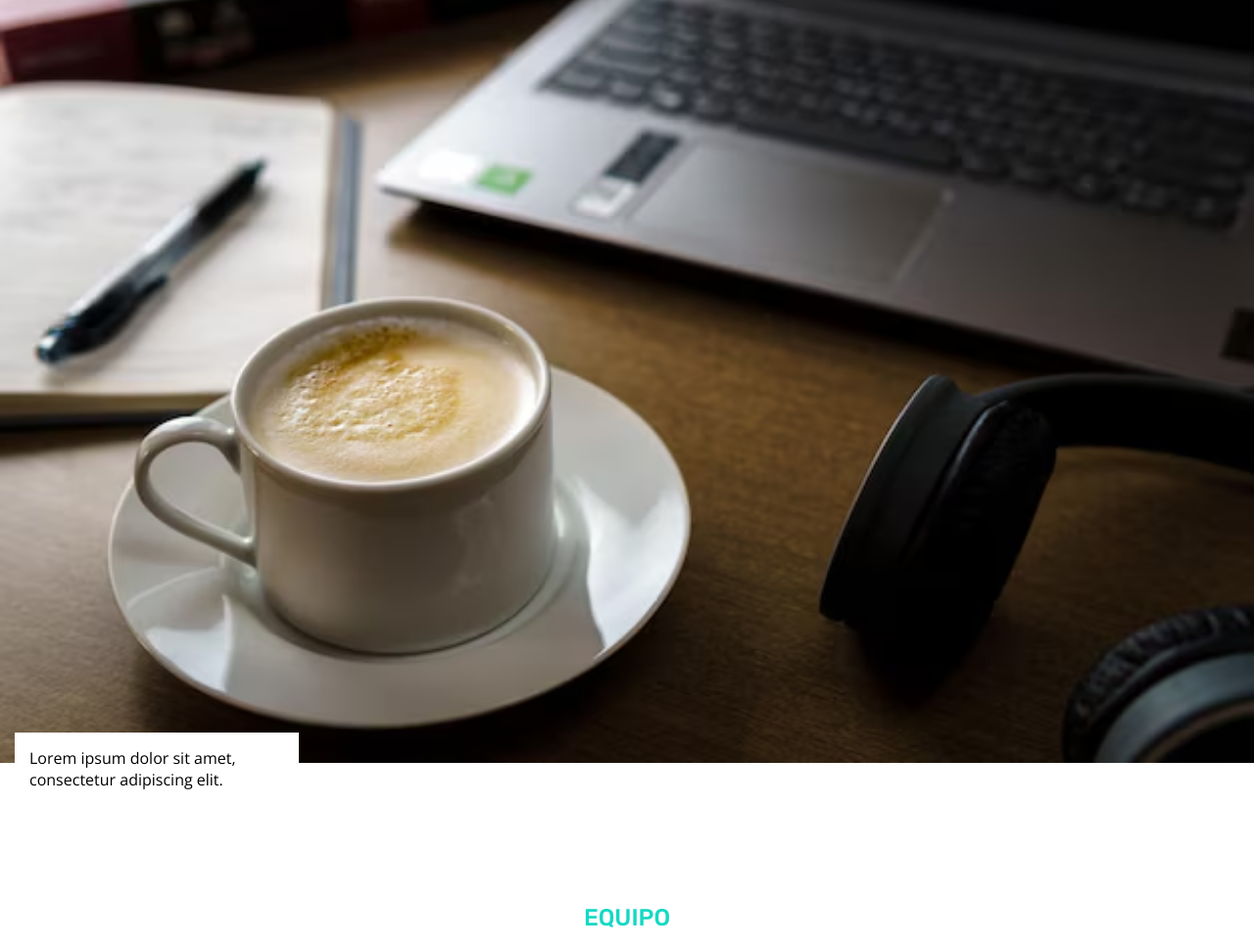
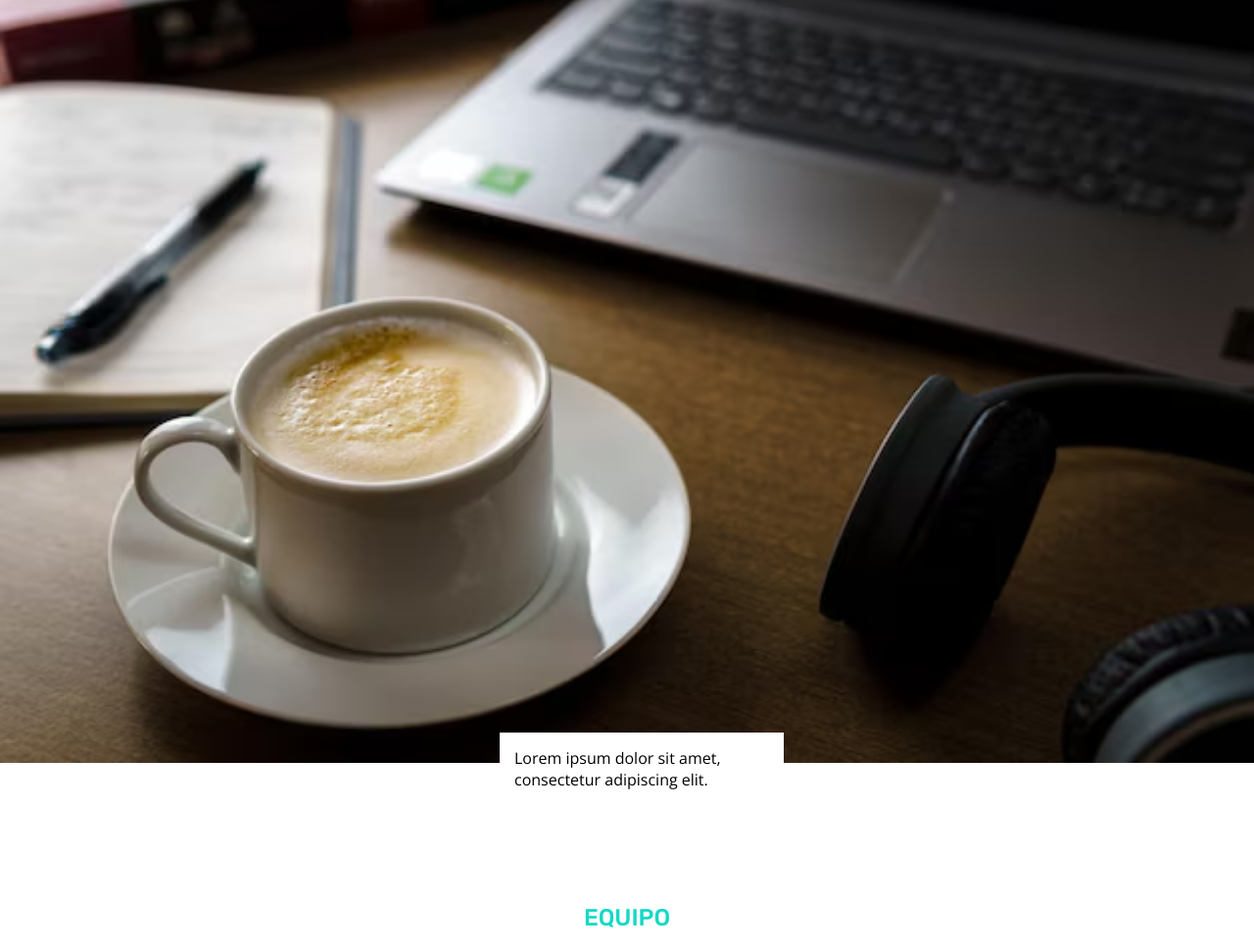
Before and after one commit to BugmaoLtd/project-promo-48-module-1-team-1, a website built with Vite: page src/index.html in a window 1280 px wide. Shown: the part 74-1042 px from the top of the page at 98% size. Built offline with nearby package versions, Linux system fonts and the light colour scheme; files whose address does not match are found by name.

Commit message:
cambios 10

```diff
--- a/src/scss/layout/_loreto.scss
+++ b/src/scss/layout/_loreto.scss
@@ -16,6 +16,8 @@
     padding: 15px;
     width: 290px;
     height: 80px;
+    left: 50%;
+    transform: translate(-50%);
 
 
 }
```
